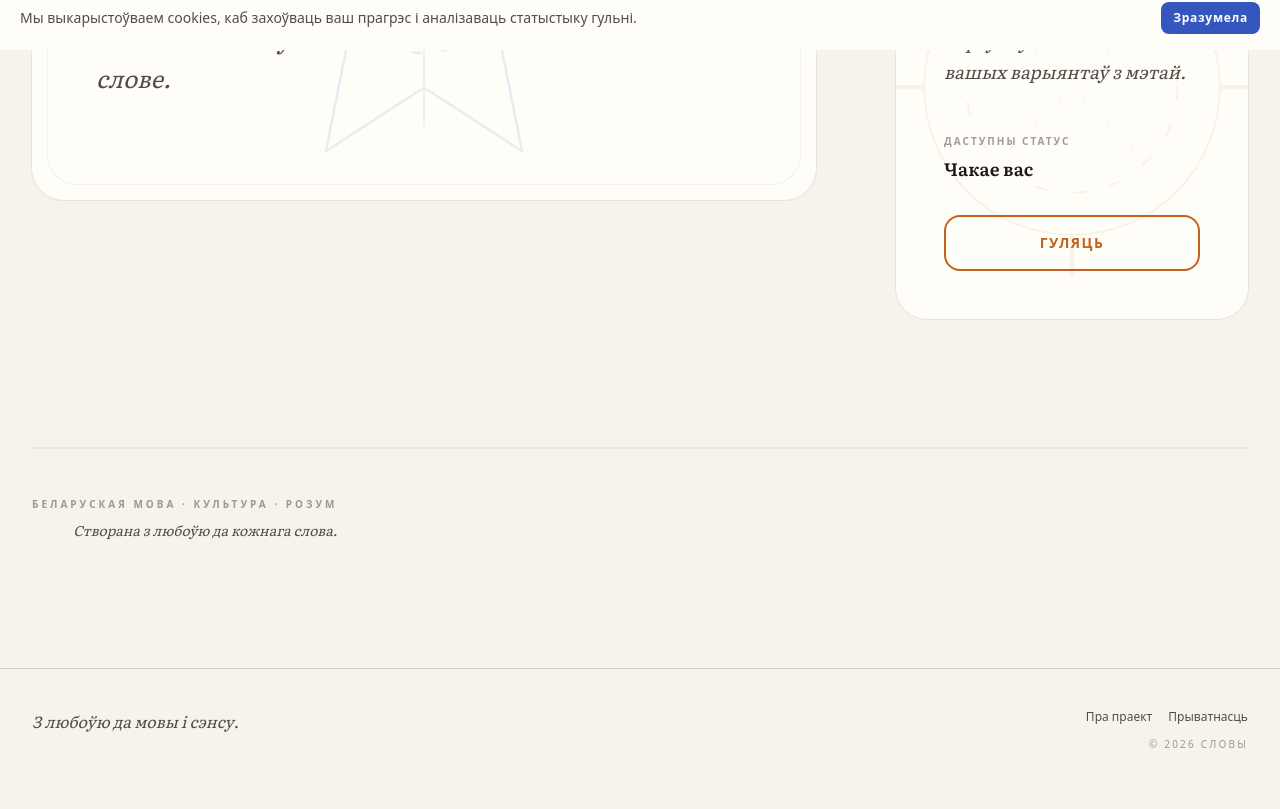
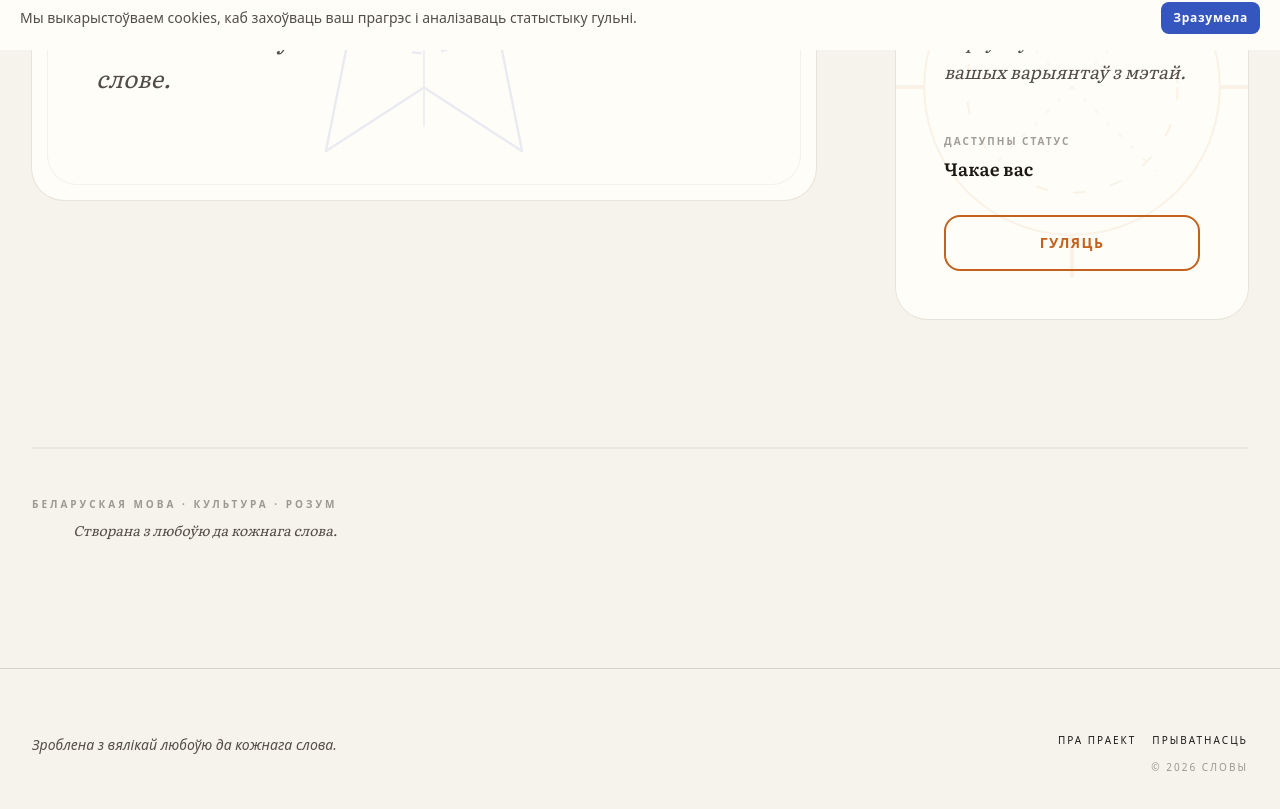
Before and after one commit to alesdrobysh/slovy.games, a Next.js app: page / in a window 1280 px wide. Shown: the part 750-1559 px from the top of the page. Built offline with nearby package versions, Linux system fonts and the light colour scheme; a web font is replaced by a local one.

Commit message:
feat: implement Footer component with updated content and styling; refactor layout to use new Footer path

```diff
--- /dev/null
+++ b/src/app/Footer.tsx
@@ -0,0 +1,27 @@
+import Link from "next/link";
+import { Typography } from "@/shared/components/ui/Typography";
+
+export function Footer() {
+	return (
+		<footer className="border-t border-rule mt-section-gap">
+			<div className="page-container py-page-py flex flex-col sm:flex-row items-center sm:items-start justify-between gap-inset-lg">
+				<Typography variant="caption" className="font-display text-ink-muted">
+					Зроблена з вялікай любоўю да кожнага слова.
+				</Typography>
+				<div className="flex flex-col items-center sm:items-end gap-inset-sm">
+					<nav className="flex items-center gap-flow-lg">
+						<Typography variant="overline" as={Link} href="/about">
+							Пра праект
+						</Typography>
+						<Typography variant="overline" as={Link} href="/privacy">
+							Прыватнасць
+						</Typography>
+					</nav>
+					<Typography variant="overline" as="p" className="text-ink-soft">
+						© {new Date().getFullYear()} Словы
+					</Typography>
+				</div>
+			</div>
+		</footer>
+	);
+}
--- a/src/app/layout.tsx
+++ b/src/app/layout.tsx
@@ -3,7 +3,7 @@ import type { Metadata } from "next";
 import { Literata, Wix_Madefor_Text } from "next/font/google";
 import { BannerProvider } from "@/shared/components/BannerContext";
 import CookieBanner from "@/shared/components/CookieBanner";
-import { Footer } from "@/shared/components/Footer";
+import { Footer } from "@/app/Footer";
 import { ThemeProvider } from "@/shared/hooks/useTheme";
 import { PostHogProvider } from "@/shared/lib/analytics";
 import "./globals.css";
--- a/src/shared/components/Footer.tsx
+++ /dev/null
@@ -1,35 +0,0 @@
-import Link from "next/link";
-
-export function Footer() {
-	return (
-		<footer
-			className="border-t border-rule"
-			style={{ marginTop: "var(--section-gap)" }}
-		>
-			<div className="page-container py-10 flex flex-col sm:flex-row items-center sm:items-start justify-between gap-6">
-				<p className="font-display italic text-ink-muted">
-					З любоўю да мовы і сэнсу.
-				</p>
-				<div className="flex flex-col items-center sm:items-end gap-3">
-					<nav className="flex items-center gap-4">
-						<Link
-							href="/about"
-							className="text-xs text-ink-muted hover:text-ink transition-colors focus-visible:outline-none focus-visible:ring-2 focus-visible:ring-valoshka/50 focus-visible:ring-offset-2 focus-visible:ring-offset-paper rounded-sm"
-						>
-							Пра праект
-						</Link>
-						<Link
-							href="/privacy"
-							className="text-xs text-ink-muted hover:text-ink transition-colors focus-visible:outline-none focus-visible:ring-2 focus-visible:ring-valoshka/50 focus-visible:ring-offset-2 focus-visible:ring-offset-paper rounded-sm"
-						>
-							Прыватнасць
-						</Link>
-					</nav>
-					<p className="text-[10px] uppercase tracking-[0.22em] text-ink-soft">
-						© {new Date().getFullYear()} Словы
-					</p>
-				</div>
-			</div>
-		</footer>
-	);
-}
--- a/src/shared/components/ui/Typography.tsx
+++ b/src/shared/components/ui/Typography.tsx
@@ -97,6 +97,7 @@ export interface TypographyProps {
   oldstyleNums?: boolean;
   className?: string;
   style?: CSSProperties;
+  [key: string]: unknown;
 }
 
 export function Typography({
@@ -108,6 +109,7 @@ export function Typography({
   oldstyleNums = false,
   className,
   style,
+  ...rest
 }: TypographyProps) {
   const config = VARIANTS[variant];
   const Tag = as ?? config.tag;
@@ -127,7 +129,7 @@ export function Typography({
     .join(' ') || undefined;
 
   return (
-    <Tag style={combinedStyle} className={classes}>
+    <Tag style={combinedStyle} className={classes} {...rest}>
       {children}
     </Tag>
   );
--- a/src/shared/tokens/index.css
+++ b/src/shared/tokens/index.css
@@ -124,6 +124,8 @@
 	--spacing-flow-sm:      var(--space-flow-sm);
 	--spacing-flow-md:      var(--space-flow-md);
 	--spacing-flow-lg:      var(--space-flow-lg);
+	--spacing-page-py:      var(--page-py);
+	--spacing-section-gap:  var(--section-gap);
 }
 
 /* ================================================================
```
